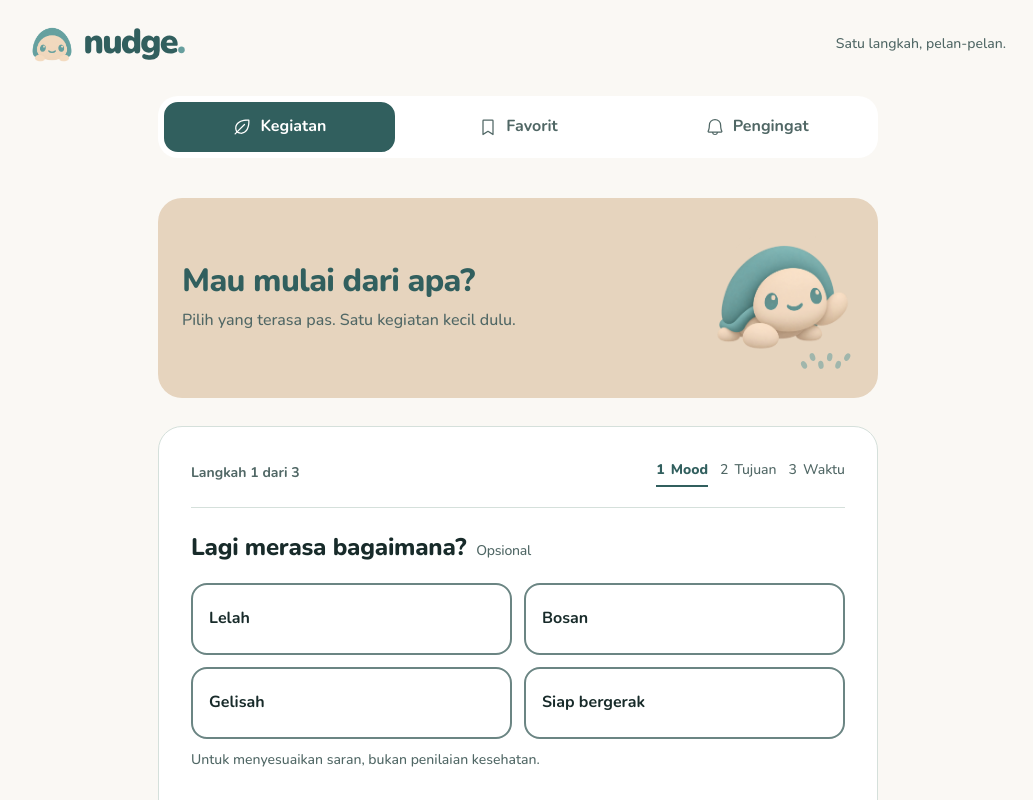
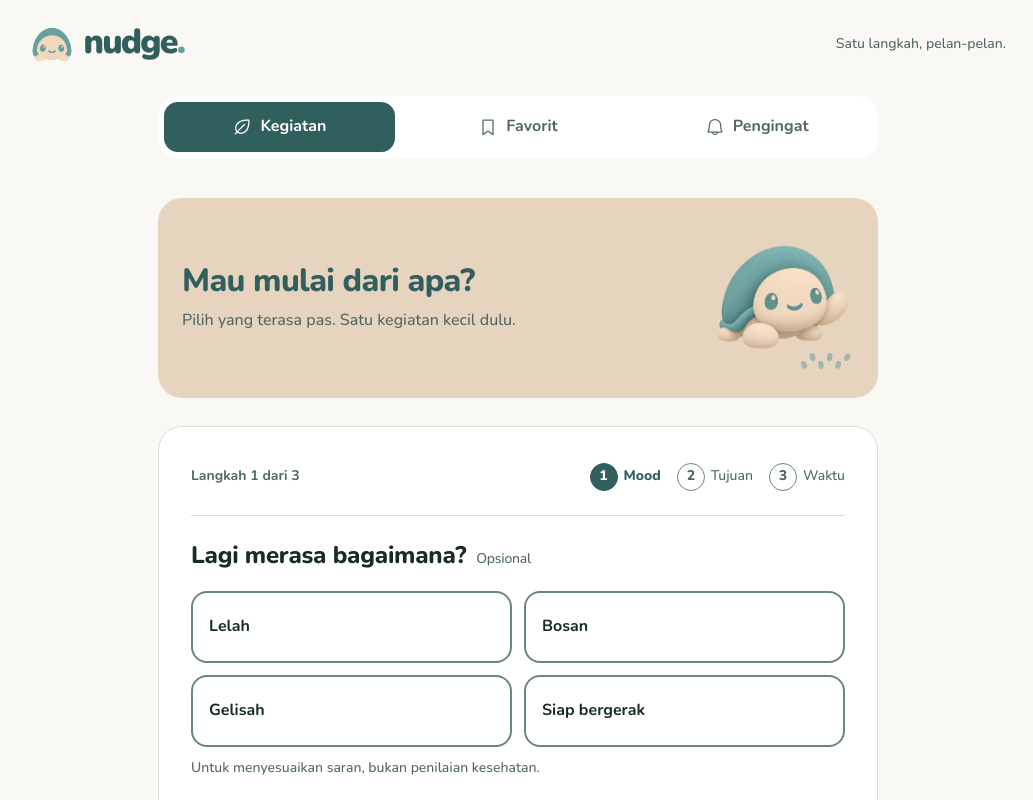
Before and after one commit to Fabverse0/Nudge, a Next.js app: page /app in a window 1280 px wide. Shown: the top 800 px of the page, without its empty margins (122-1155 px from the left). Built offline with nearby package versions, Linux system fonts and the light colour scheme.

Commit message:
style(app): make selection progress easier to follow

```diff
--- a/src/components/activity/activity-studio.css
+++ b/src/components/activity/activity-studio.css
@@ -136,7 +136,7 @@
 .app-studio .selection-progress ol {
   display: flex;
   flex-wrap: wrap;
-  gap: 12px;
+  gap: 16px;
   margin: 0;
   padding: 0;
   list-style: none;
@@ -148,8 +148,28 @@
   display: flex;
   align-items: center;
   gap: 6px;
-  padding-bottom: 4px;
-  border-bottom: 2px solid transparent;
+  padding-block: 4px;
+}
+
+.app-studio .selection-progress li > span {
+  display: grid;
+  place-items: center;
+  width: 28px;
+  height: 28px;
+  border: 1px solid var(--border);
+  border-radius: 50%;
+  font-weight: 800;
+}
+
+.app-studio .selection-progress li[data-current="true"] > span {
+  background: var(--action);
+  color: var(--surface);
+  border-color: var(--action);
+}
+
+.app-studio .selection-progress li[data-done="true"] > span {
+  background: var(--selection);
+  border-color: var(--action);
 }
 
 .app-studio .selection-progress li[data-current="true"] {
```
